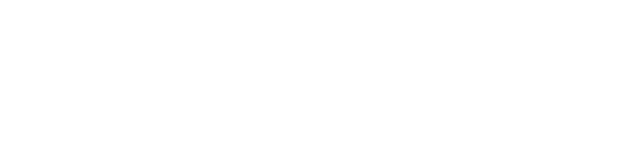
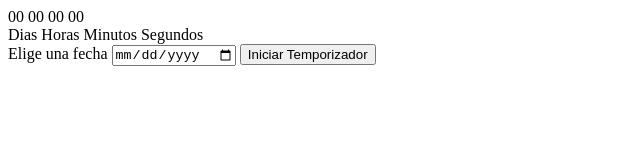
Before and after one commit to EstebanVanegasV/Temporizador, a plain HTML site: page index.html in a window 1280 px wide. Shown: the whole page, without its empty margins (0-640 px from the left). Drawn offline with Linux system fonts and the light colour scheme.

Commit message:
Creacion del marcador en HTML

```diff
--- a/index.html
+++ b/index.html
@@ -7,6 +7,24 @@
     <link rel="stylesheet" href="style.css" />
   </head>
   <body>
+    <div class="countdown">
+      <div class="countdown-timer">
+        <span id="days">00</span>
+        <span id="hours">00</span>
+        <span id="minutes">00</span>
+        <span id="seconds">00</span>
+      </div>
+      <div class="countdown-label"></div>
+      <span>Dias</span>
+      <span>Horas</span>
+      <span>Minutos</span>
+      <span>Segundos</span>
+    </div>
+    <div class="countdown-input">
+      <label for="date-picker">Elige una fecha</label>
+      <input type="date" id="date-picker" />
+      <button id="start.button">Iniciar Temporizador</button>
+    </div>
     <script src="script.js"></script>
   </body>
 </html>
```
Also changed, not shown: 1 other file.
